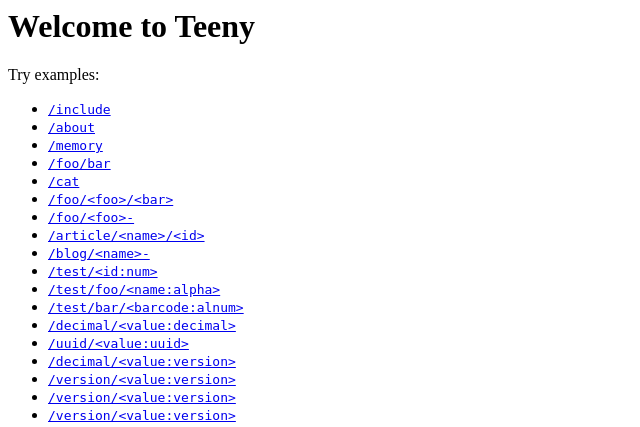
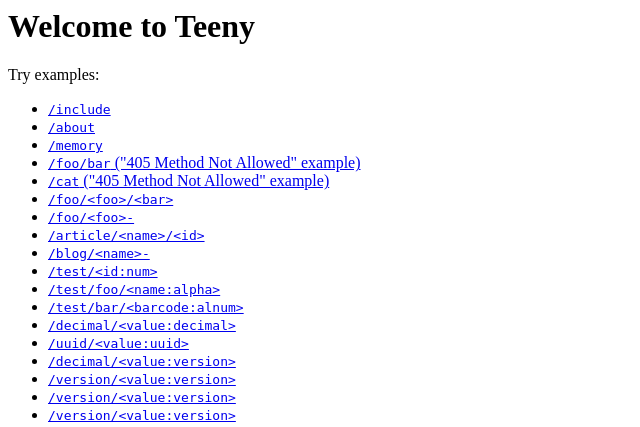
Before and after one commit to inphinit/teeny, a PHP site: page /test/examples/home.php in a window 1280 px wide. Shown: the top 427 px of the page, without its empty margins (0-640 px from the left). Run offline with PHP 8.4, Linux system fonts and the light colour scheme.

Commit message:
Update home.php

```diff
--- a/examples/home.php
+++ b/examples/home.php
@@ -6,8 +6,8 @@
     <li><a href="./include"><code>/include</code></a></li>
     <li><a href="./about"><code>/about</code></a></li>
     <li><a href="./memory"><code>/memory</code></a></li>
-    <li><a href="./foo/bar"><code>/foo/bar</code></a></li>
-    <li><a href="./cat"><code>/cat</code></a></li>
+    <li><a href="./foo/bar"><code>/foo/bar</code> ("405 Method Not Allowed" example)</a></li>
+    <li><a href="./cat"><code>/cat</code> ("405 Method Not Allowed" example)</a></li>
     <li><a href="./foo/value1/value2"><code>/foo/&lt;foo>/&lt;bar></code></a></li>
     <li><a href="./foo/value1-value2"><code>/foo/&lt;foo>-<bar></code></a></li>
     <li><a href="./article/foo/777"><code>/article/&lt;name>/&lt;id></code></a></li>
```
